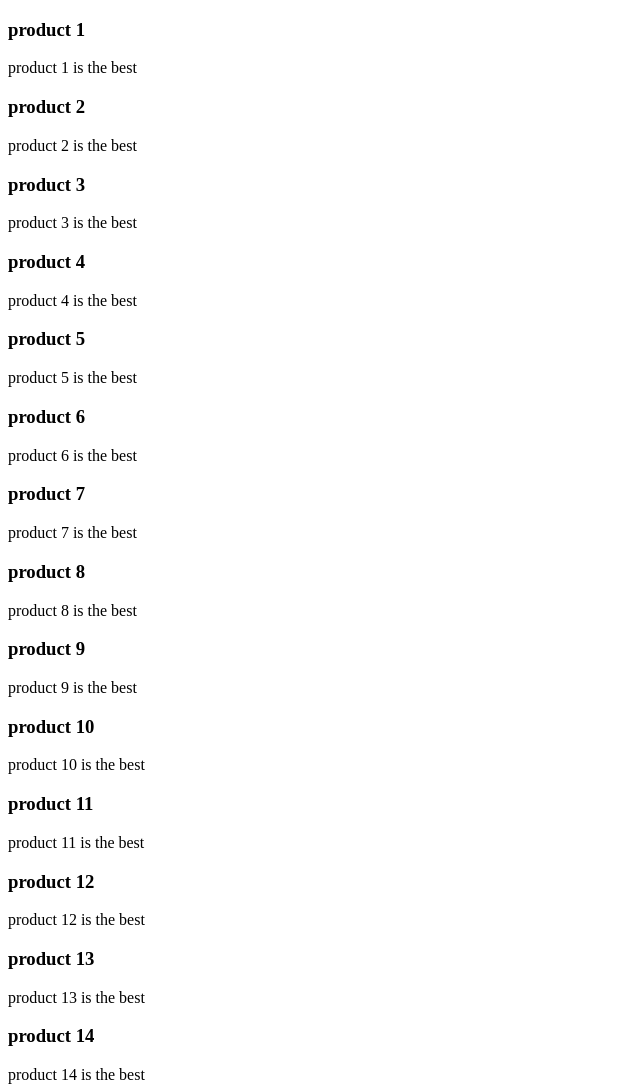
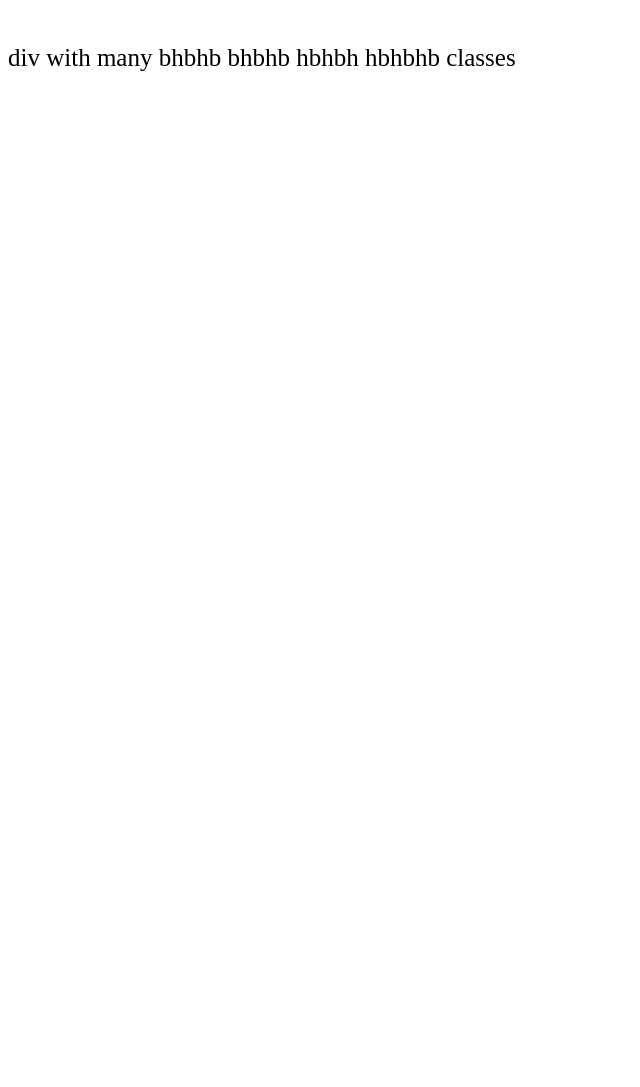
Before and after one commit to mouaadhboualimb/learning-javaScript, a plain HTML site: page index.html in a window 1280 px wide. Shown: the top 1087 px of the page, without its empty margins (0-640 px from the left). Drawn offline with Linux system fonts and the light colour scheme.

Commit message:
some new lossons on DOM

```diff
--- a/index.html
+++ b/index.html
@@ -5,9 +5,42 @@
     <meta name="viewport" content="width=device-width, initial-scale=1.0">
     <title>momo</title>
     <link rel="stylesheet" href="styles/index.css">
+    <style>
+        body {
+            height: 5000px;
+        }
+    </style>
 </head>
 <body>
+    <div id="my-div" class="one two show test">div with many bhbhb bhbhb hbhbh hbhbhb classes</div>
+
     <script src="main.js"></script>
+
+    <!-- ////for lessons (93 - 94):  -->
+  <!-- <form action="">
+      <input type="text" name="username" placeholder="max 10 chars only">
+      <input type="text" name="age" placeholder="cant be empty">
+      <hr>
+      <input type="submit" value="Submit">
+  </form>
+  <a href="https://google.com">Google</a> -->
+
+    <!-- ////for lesson 92:  -->
+   <!-- <button>button</button><!--i was been able to write<button onclick="console.log('clicked from html file')">button</button> --/>
+   <hr>
+   <form action="">
+       <input type="text">
+       <input type="submit" value="Submit Data">
+   </form> -->
+
+    <!-- ////for lesson 91:  -->
+    <!-- when we make all the elements in one line we get five childnodes but when they are in a formating way they are considered 7 because each new line between the
+    elements is considered as a text childnode -->
+    <!--
+    <div>
+    hello from div<h3>hello from h3</h3><p>hello from p</p><!-- hello from comment --/>second hi from div
+    </div>
+    -->
 
     <!-- ////for lessons (87 - 88):  -->
     <!-- <div class="js">javascript <span>div</span> &lt;span&gt;</div>
--- a/main.js
+++ b/main.js
@@ -1,18 +1,115 @@
+//////lesson 97:
+
+
+
+//////lesson 96:(css styling)
+// let el = document.getElementById("my-div");
+// el.style.color = "red";
+// el.style.fontWeight = "600";
+// el.style.cssText = "font-weight: 900; color: green; opacity: 1;";
+// el.style.removeProperty("color");
+// el.style.setProperty("font-size", "30px", "important");
+// document.styleSheets[0].rules[0].style.removeProperty("line-height");//line-height will be removed even if it was important in the css file
+// document.styleSheets[0].rules[0].style.setProperty("background-color", "gold");
+
+//////lesson 95:(class list)
+// let el = document.getElementById("my-div");
+// console.log(el.classList);
+// console.log(typeof el.classList);
+// console.log(el.classList.contains("mouaadh"));
+// console.log(el.classList.contains("show"));
+// console.log(el.classList.item(2));//show
+// console.log(el.classList[2])//show / this is equivalent to the above one
+// el.onclick = function () {
+//     el.classList.add("add-one", "add-two");
+//     el.classList.remove("one", "add-one");
+//     el.classList.toggle("show");//if show exists it removes it and if it doesn't exist it add it
+// }
+// why this code dont work :
+// el.onblur = function () {
+//     el.classList.remove("add-one", "one");
+// }
+
+//////lesson 94:
+// let one = document.querySelector("[name='username']");
+// let two = document.querySelector("[name='age']");
+// window.onload = function () {
+//     two.focus();
+// }
+// one.onblur = function () {
+//     document.links[0].click();//when the event onblur is done click() is applied, the same thing for focus()
+// }
+
+//////lesson 93:(validating a form)
+// document.links[0].onclick = function (event){
+//     console.log(event);//this shows you the event ou are using
+//     event.preventDefault();//this fun is used to stop the event to not be applied, when i used this instead of event i got an error why
+// }
+//// let's see how to validate a form :
+// let user = document.querySelector("[name='username']");
+// let age = document.querySelector("[name='age']");
+//// method one of validating a form :
+// document.forms[0].onsubmit = function (e) {
+//     let userValid = false,
+//         ageValid = false;
+//     if(user.value !== "" && user.value.length <= 10)
+//         userValid = true;
+//     if (age.value !== "")
+//         ageValid = true;
+//     if (ageValid === false || userValid === false) {
+//         e.preventDefault();
+//     }
+// }
+//// method two of validating a form :
+// document.forms[0].onsubmit = function (e) {
+//     if(user.value === "" || user.value.length > 10 || age.value === "")
+//         e.preventDefault();
+// }
+
+//////lesson 92:(events)
+// let myBtn = document.body.firstElementChild;
+// myBtn.onclick = function () {//there is also oncontextmenu, onmouseenter, onmouseleave
+//     console.log('clicked from main.js file');
+// };
+// window.onscroll = function () {
+//     console.log("Scroll");
+// };
+// window.onresize = function () {
+//     console.log("resized");
+// };
+// let inp = document.getElementsByTagName('input')[0];
+//     inp.onfocus = function () {
+//         console.log("focused");
+//     }
+// i dont knw how to use onblur and onload?????????????
+
+//////lesson 91:
+// let myEl = document.querySelector("div");
+// console.log(myEl);
+// console.log(myEl.children);// this is only for elements
+// console.log(myEl.childNodes);//this is for texts and comments and elements
+// console.log(myEl.childNodes[3]);
+// console.log(myEl.firstChild);//for texts and elements and comments
+// console.log(myEl.lastChild);
+// console.log(myEl.firstElementChild);//but this is only for elements
+// console.log(myEl.lastElementChild);
+
 //////lesson 90:
-let myProduct;
-let myH3 ;
-let myP ;
-for(let i = 0; i < 100; i++) {
-    myProduct = document.createElement("div");
-    myH3 = document.createElement("h3");
-    myP = document.createElement("p");
-    myProduct.className = `product-${i + 1}`;
-    myH3.textContent = `product ${i + 1}`;
-    myP.textContent = `product ${i + 1} is the best`;
-    myProduct.appendChild(myH3);
-    myProduct.appendChild(myP);
-    document.body.appendChild(myProduct);
-}
+// for(let i = 0; i < 100; i++) {
+//     // creating elements
+//     const myProduct = document.createElement("div");
+//     const myH3 = document.createElement("h3");
+//     const myP = document.createElement("p");
+//     // creating texts
+//     const productNumber = i + 1;
+//     myProduct.className = `product-${productNumber}`;
+//     myH3.textContent = `product ${productNumber}`;
+//     myP.textContent = `product ${productNumber} is the best`;
+//     // appending elements
+//     myProduct.appendChild(myH3);
+//     myProduct.appendChild(myP);
+//     document.body.appendChild(myProduct);
+// }
 
 //////lesson 89:(create elements)
 // let myElement = document.createElement("div");
--- a/styles/index.css
+++ b/styles/index.css
@@ -0,0 +1,4 @@
+div {
+    font-size: 25px;
+    line-height: 4 !important;
+}
```
